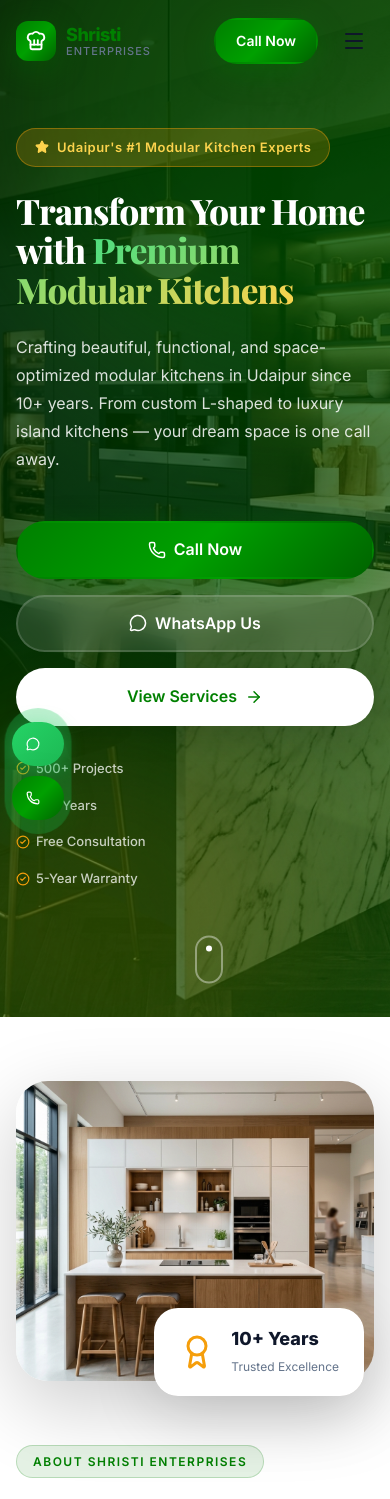
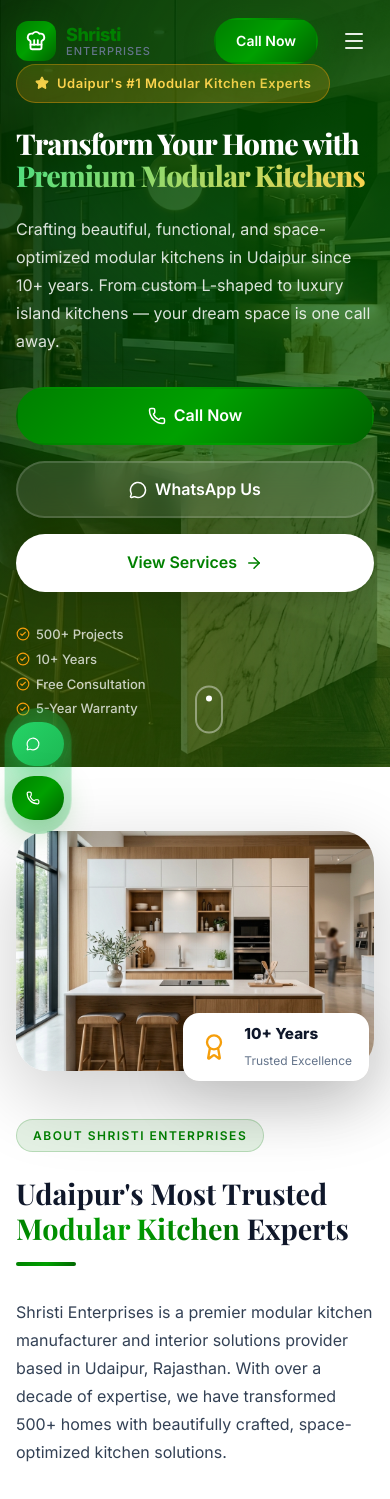
Before and after one commit to Eshbanoliver/shristienterprises, a React (Vite) app: page / in a window 390 px wide. Shown: the top 1499 px of the page. Built offline with nearby package versions, Linux system fonts and the light colour scheme; a web font is replaced by a local one.

Commit message:
feat: Full mobile responsive design across all pages

```diff
--- a/src/components/Navbar.css
+++ b/src/components/Navbar.css
@@ -135,11 +135,20 @@
   width: 40px;
   height: 40px;
   border-radius: var(--radius-md);
-  color: var(--text-dark);
-  transition: background var(--transition-fast);
+  color: rgba(255, 255, 255, 0.9);
+  transition: all var(--transition-fast);
   cursor: pointer;
   border: none;
   background: none;
+}
+
+.navbar--scrolled .navbar__hamburger {
+  color: var(--text-dark);
+}
+
+.navbar__mobile .navbar__hamburger {
+  color: var(--text-dark);
+  display: flex;
 }
 
 .navbar__hamburger:hover {
--- a/src/pages/About.css
+++ b/src/pages/About.css
@@ -89,6 +89,14 @@
   font-weight: 600;
   color: var(--text-dark);
   font-size: 0.9rem;
+}
+
+.about-intro__image {
+  width: 100%;
+  height: 480px;
+  object-fit: cover;
+  border-radius: var(--radius-2xl);
+  box-shadow: var(--shadow-xl);
 }
 
 /* ─── Timeline ───────────────────────────────────────────────── */
@@ -320,19 +328,46 @@
 @media (max-width: 1024px) {
   .trust-grid { grid-template-columns: repeat(2, 1fr); }
   .timeline::before { left: 24px; }
-  .timeline-item { grid-template-columns: 32px 1fr; }
+  .timeline-item { grid-template-columns: 32px 1fr; gap: var(--space-md); }
   .timeline-item--left .timeline-card,
   .timeline-item--right .timeline-card { grid-column: 2; text-align: left; }
   .timeline-item--left .timeline-dot,
   .timeline-item--right .timeline-dot { grid-column: 1; }
   .timeline-item--right .timeline-card { grid-column: 2; }
+  .about-intro__image { height: 380px; }
 }
 
 @media (max-width: 768px) {
-  .about-intro-grid { grid-template-columns: 1fr; }
+  .about-intro-grid { grid-template-columns: 1fr; gap: var(--space-xl); }
+  .about-intro__image { height: 320px; }
   .expertise-grid { grid-template-columns: 1fr; }
   .trust-grid { grid-template-columns: 1fr; }
-  .about-stats-row { gap: var(--space-xl); }
-  .cta-section__actions { flex-direction: column; align-items: center; }
+  .about-stats-row { display: flex; flex-wrap: wrap; gap: var(--space-xl); }
+  .cta-section__actions { flex-direction: column; align-items: stretch; max-width: 320px; margin: 0 auto; }
+  .cta-section__actions .btn { width: 100%; }
   .page-hero { padding: 140px 0 60px; }
 }
+
+@media (max-width: 480px) {
+  .about-intro__image { height: 240px; }
+  .about-image-badge {
+    left: 10px;
+    bottom: -10px;
+    padding: 10px 14px;
+    font-size: 0.8rem;
+  }
+  .about-stats-row {
+    gap: var(--space-md);
+    justify-content: space-between;
+  }
+  .about-stat {
+    flex: 1 1 120px;
+    text-align: center;
+  }
+  .about-stat strong {
+    font-size: 1.75rem;
+  }
+  .timeline-card {
+    padding: var(--space-md) var(--space-lg);
+  }
+}
--- a/src/pages/About.tsx
+++ b/src/pages/About.tsx
@@ -110,7 +110,7 @@ const About: React.FC = () => {
               <img
                 src={aboutImg}
                 alt="Shristi Enterprises kitchen showroom in Udaipur"
-                style={{ width: '100%', height: '480px', objectFit: 'cover', borderRadius: 'var(--radius-2xl)', boxShadow: 'var(--shadow-xl)' }}
+                className="about-intro__image"
                 loading="lazy"
               />
               <div className="about-image-badge">
--- a/src/pages/Contact.css
+++ b/src/pages/Contact.css
@@ -302,12 +302,25 @@
   border: 1px solid var(--border-subtle);
 }
 
+.map-container iframe {
+  width: 100%;
+  height: 450px;
+  border: 0;
+  display: block;
+}
+
 /* ─── Responsive ─────────────────────────────────────────────── */
 @media (max-width: 1024px) {
-  .contact-grid { grid-template-columns: 1fr; }
+  .contact-grid { grid-template-columns: 1fr; gap: var(--space-2xl); }
+}
+
+@media (max-width: 768px) {
+  .map-container iframe { height: 320px; }
+  .contact-info__desc { margin-bottom: var(--space-xl); }
 }
 
 @media (max-width: 640px) {
-  .form-row { grid-template-columns: 1fr; }
+  .form-row { grid-template-columns: 1fr; gap: var(--space-lg); }
   .contact-form-card { padding: var(--space-lg); }
+  .map-container iframe { height: 260px; }
 }
--- a/src/pages/Home.css
+++ b/src/pages/Home.css
@@ -612,12 +612,15 @@
 }
 
 @media (max-width: 768px) {
-  .hero__title { font-size: 2.2rem; }
-  .hero__actions { flex-direction: column; align-items: flex-start; }
+  .hero { min-height: auto; }
+  .hero__content { padding-top: var(--space-4xl); padding-bottom: var(--space-3xl); }
+  .hero__title { font-size: clamp(1.8rem, 6vw, 2.4rem); }
+  .hero__subtitle { margin-bottom: var(--space-xl); }
+  .hero__actions { flex-direction: column; align-items: stretch; width: 100%; }
   .hero__actions .btn { width: 100%; justify-content: center; }
 
-  .about-preview__grid { grid-template-columns: 1fr; }
-  .about-preview__image { height: 300px; }
+  .about-preview__grid { grid-template-columns: 1fr; gap: var(--space-2xl); }
+  .about-preview__image { height: 320px; }
   .about-preview__badge-card { right: 10px; bottom: -15px; }
 
   .metrics-grid { grid-template-columns: repeat(2, 1fr); gap: var(--space-md); }
@@ -626,12 +629,28 @@
   .values-grid { grid-template-columns: repeat(2, 1fr); }
   .why-grid { grid-template-columns: repeat(2, 1fr); }
   .testimonials-preview-grid { grid-template-columns: 1fr; }
-  .cta-banner__actions { flex-direction: column; align-items: center; }
+  .cta-banner__actions { flex-direction: column; align-items: stretch; max-width: 320px; margin: 0 auto; }
+  .cta-banner__actions .btn { width: 100%; }
 }
 
 @media (max-width: 480px) {
+  .hero__content { padding-top: var(--space-3xl); padding-bottom: var(--space-2xl); }
+  .about-preview__image { height: 240px; }
+  .about-preview__badge-card {
+    padding: var(--space-sm) var(--space-md);
+    right: 5px;
+    bottom: -10px;
+    border-radius: var(--radius-lg);
+  }
+  .about-preview__badge-card svg {
+    width: 28px;
+    height: 28px;
+  }
+  .about-preview__badge-card strong {
+    font-size: 0.95rem;
+  }
   .values-grid { grid-template-columns: 1fr; }
   .why-grid { grid-template-columns: 1fr; }
   .metrics-grid { grid-template-columns: 1fr; }
-  .hero__trust { flex-direction: column; }
+  .hero__trust { flex-direction: column; gap: var(--space-xs); }
 }
--- a/src/pages/Services.css
+++ b/src/pages/Services.css
@@ -130,4 +130,6 @@
 @media (max-width: 640px) {
   .services-full-grid { grid-template-columns: 1fr; }
   .process-grid { grid-template-columns: 1fr; }
+  .filter-btn { padding: 8px 18px; font-size: 0.8rem; }
+  .services-filter { gap: var(--space-sm); margin-bottom: var(--space-xl); }
 }
--- a/src/pages/Testimonials.css
+++ b/src/pages/Testimonials.css
@@ -200,7 +200,8 @@
   .satisfaction-grid { grid-template-columns: repeat(2, 1fr); }
   .reviews-grid { grid-template-columns: repeat(2, 1fr); }
   .stories-grid { grid-template-columns: 1fr; }
-  .rating-banner__inner { flex-direction: column; text-align: center; }
+  .rating-banner__inner { flex-direction: column; text-align: center; gap: var(--space-xl); }
+  .rating-banner__breakdown { width: 100%; max-width: 480px; margin: 0 auto; }
 }
 
 @media (max-width: 640px) {
--- a/src/styles/globals.css
+++ b/src/styles/globals.css
@@ -391,12 +391,16 @@ ul, ol {
   .grid-4 { grid-template-columns: repeat(2, 1fr); }
   .grid-3 { grid-template-columns: repeat(2, 1fr); }
   .container { padding: 0 var(--space-lg); }
+  .container-wide { padding: 0 var(--space-lg); }
   .section { padding: var(--space-4xl) 0; }
+  .section-sm { padding: var(--space-2xl) 0; }
 }
 
 @media (max-width: 768px) {
   .grid-2, .grid-3, .grid-4 { grid-template-columns: 1fr; }
   .section { padding: var(--space-3xl) 0; }
+  .section-sm { padding: var(--space-xl) 0; }
   .container { padding: 0 var(--space-md); }
+  .container-wide { padding: 0 var(--space-md); }
   .btn-lg { padding: 14px 28px; }
 }
```
